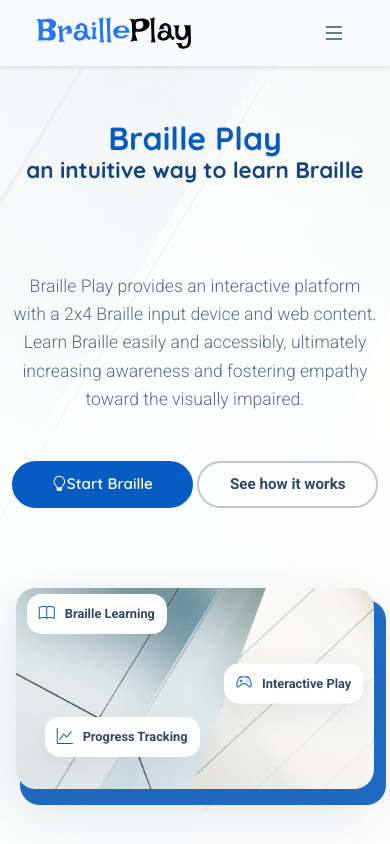
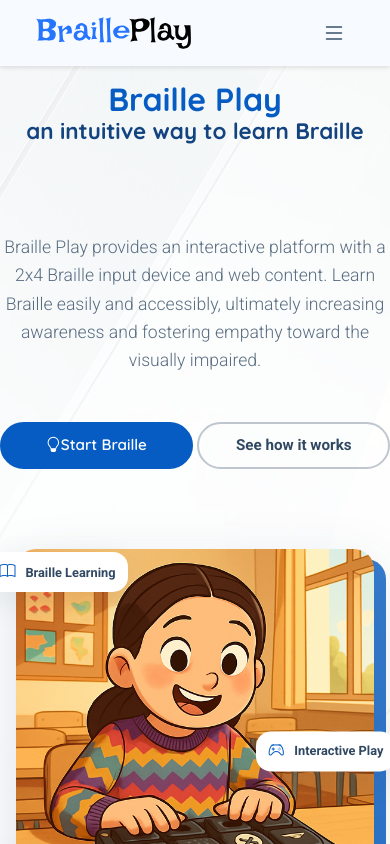
Before and after one commit to yeahyeon/braille-play-landing, a React (Vite) app: page / in a window 390 px wide. Shown: the top 844 px of the page. Built offline with nearby package versions, Linux system fonts and the light colour scheme.

Commit message:
[feat] hero image updated and floating card fix

```diff
--- a/src/components/Hero.css
+++ b/src/components/Hero.css
@@ -55,20 +55,20 @@
 }
 
 /* Hero Content and Image Container */
-.hero .row {
+/* Hero Container */
+.hero-container {
   display: flex;
   align-items: center;
   justify-content: center;
   width: 100%;
-  gap: 2rem;
+  gap: 3rem;
 }
 
 /* Hero Content */
-.hero .hero-content {
+.hero-content-wrapper {
   position: relative;
   z-index: 3;
-  flex: 1;
-  max-width: 50%;
+  flex: 4;
   display: flex;
   flex-direction: column;
   align-items: flex-start;
@@ -207,7 +207,7 @@
 }
 
 /* Hero Image */
-.hero .hero-image {
+.hero-image-wrapper {
   position: relative;
   display: flex;
   align-items: flex-start;
@@ -215,13 +215,12 @@
   padding: 0;
   margin-top: 0;
   z-index: 1;
-  flex: 1;
-  max-width: 50%;
+  flex: 6;
 }
 
 .hero .image-container {
   position: relative;
-  max-width: 500px;
+  max-width: 600px;
   width: 100%;
 }
 
@@ -236,9 +235,9 @@
   position: absolute;
   top: 20px;
   left: 20px;
-  right: -20px;
-  bottom: -20px;
-  background: linear-gradient(45deg, var(--accent-color), color-mix(in srgb, var(--accent-color), transparent 30%));
+  right: -25px;
+  bottom: -25px;
+  background: linear-gradient(45deg, var(--accent-color), color-mix(in srgb, var(--accent-color), transparent 10%));
   border-radius: 20px;
   z-index: 1;
 }
@@ -251,6 +250,8 @@
   right: 0;
   bottom: 0;
   z-index: 3;
+  padding: 2rem;
+  box-sizing: border-box;
 }
 
 .hero .floating-card {
@@ -277,20 +278,20 @@
 }
 
 .hero .floating-card.card-1 {
-  top: 10%;
-  left: -10%;
+  top: 5%;
+  left: -15%;
   animation-delay: 0s;
 }
 
 .hero .floating-card.card-2 {
-  top: 60%;
-  right: -15%;
+  top: 70%;
+  right: -10%;
   animation-delay: 2s;
 }
 
 .hero .floating-card.card-3 {
-  bottom: 15%;
-  left: -5%;
+  bottom: 10%;
+  left: -8%;
   animation-delay: 4s;
 }
 
@@ -328,7 +329,8 @@
     text-align: center;
   }
 
-  .hero .hero-content {
+  .hero-content-wrapper {
+    flex: none;
     max-width: 100%;
     align-items: center;
     text-align: center;
@@ -342,41 +344,46 @@
     justify-content: center;
   }
 
-  .hero .row {
+  .hero-container {
     flex-direction: column;
     gap: 1rem;
   }
 
-  .hero .hero-image {
+  .hero-image-wrapper {
+    flex: none;
     padding: 1rem;
     max-width: 100%;
   }
 
+  .hero .image-container {
+    max-width: 400px;
+  }
+
   /* Image Overlay Mobile Adjustment */
   .hero .image-overlay {
-    right: -1rem;
-    left: 0.5rem;
-    top: 0.75rem;
+    right: -1.5rem;
+    left: 1.25rem;
+    top: 1.25rem;
     bottom: -1.5rem;
-    background: linear-gradient(45deg, var(--accent-color), color-mix(in srgb, var(--accent-color), transparent 0%));
+    background: linear-gradient(45deg, var(--accent-color), color-mix(in srgb, var(--accent-color), transparent 10%));
     border-radius: 1.5rem;
     opacity: 0.9;
   }
 
   /* Floating Cards Mobile Adjustment */
   .hero .floating-card.card-1 {
-    top: 5%;
-    left: 5%;
+    top: 2%;
+    left: -10%;
   }
 
   .hero .floating-card.card-2 {
-    top: 50%;
-    right: 5%;
+    top: 60%;
+    right: -8%;
   }
 
   .hero .floating-card.card-3 {
-    bottom: 10%;
-    left: 10%;
+    bottom: 2%;
+    left: -5%;
   }
 
   .hero .floating-card {
@@ -409,18 +416,18 @@
 
   /* Floating Cards Extra Small Mobile */
   .hero .floating-card.card-1 {
-    top: 3%;
-    left: 3%;
+    top: 1%;
+    left: -8%;
   }
 
   .hero .floating-card.card-2 {
-    top: 45%;
-    right: 3%;
+    top: 55%;
+    right: -6%;
   }
 
   .hero .floating-card.card-3 {
-    bottom: 8%;
-    left: 8%;
+    bottom: 1%;
+    left: -3%;
   }
 
   .hero .floating-card {
@@ -435,10 +442,10 @@
   /* Image Overlay Extra Small Mobile */
   .hero .image-overlay {
     right: -0.75rem;
-    left: 0.25rem;
-    top: 0.75rem;
-    bottom: -1rem;
-    background: linear-gradient(45deg, var(--accent-color), color-mix(in srgb, var(--accent-color), transparent 0%));
+    left: 0.625rem;
+    top: 0.625rem;
+    bottom: -0.75rem;
+    background: linear-gradient(45deg, var(--accent-color), color-mix(in srgb, var(--accent-color), transparent 10%));
     border-radius: 1.25rem;
     opacity: 0.9;
   }
--- a/src/components/Hero.jsx
+++ b/src/components/Hero.jsx
@@ -7,8 +7,8 @@ const Hero = () => {
       <div className="container">
         <h1 className="hero-title"><span className="typed">Braille Play</span><br />an intuitive way to learn Braille</h1>
 
-        <div className="row">
-          <div className="hero-content">
+        <div className="hero-container">
+          <div className="hero-content-wrapper">
             <div className="content-wrapper">
               <p className="lead">Braille Play provides an interactive platform with a 2x4 Braille input device and web content.
                 Learn Braille easily and accessibly, ultimately increasing awareness and fostering empathy toward the visually impaired.</p>
@@ -20,7 +20,7 @@ const Hero = () => {
             </div>
           </div>
 
-          <div className="hero-image">
+          <div className="hero-image-wrapper">
             <div className="image-container">
               <div className="floating-elements">
                 <div className="floating-card card-1">
@@ -36,7 +36,7 @@ const Hero = () => {
                   <span>Progress Tracking</span>
                 </div>
               </div>
-              <img src="/src/assets/hero-bg.webp" alt="Portfolio Hero" className="img-fluid hero-main-image" />
+              <img src="/src/assets/hero-image.png" alt="Hero Image" className="img-fluid hero-main-image" />
               <div className="image-overlay"></div>
             </div>
           </div>
```
Also changed, not shown: src/assets/hero-image.png (added), src/assets/logo2.png (added).
